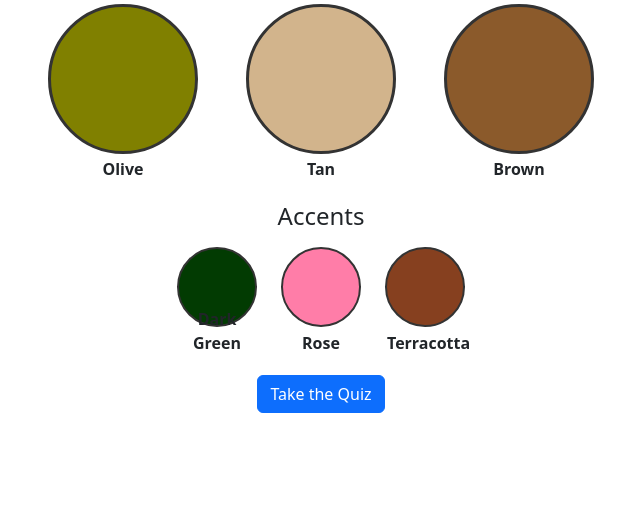
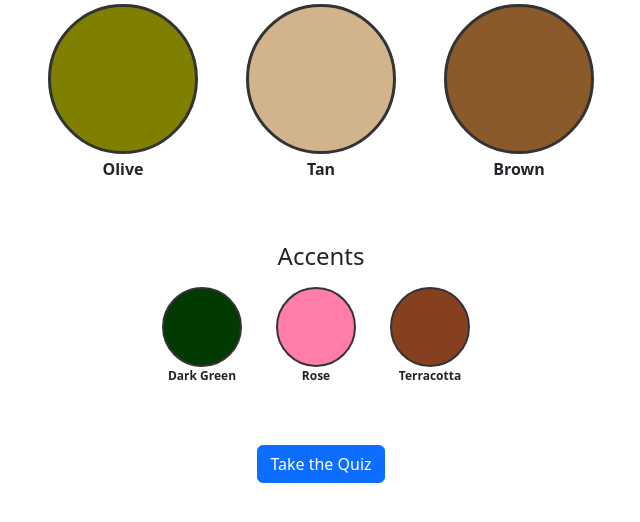
Before and after one commit to ilazhang/colorama, a Flask app: page /learn in a window 1280 px wide. Shown: the part 223-745 px from the top of the page, without its empty margins (319-959 px from the left). Run offline with Flask 3, Linux system fonts and the light colour scheme; some libraries are stand-ins or nearby versions.

Commit message:
fixed messages

```diff
--- a/static/main.css
+++ b/static/main.css
@@ -114,30 +114,45 @@
     width: 150px;
     height: 150px;
     border-radius: 50%;
-    display: flex;
-    align-items: center;
-    justify-content: center;
+    display: inline-block;
     position: relative;
     border: 3px solid #333;
+    margin-bottom: 40px;
+  }
+
+.color-circle-large:after {
+    content: attr(data-color-name);
+    position: absolute;
+    left: 50%;
+    transform: translateX(-50%);
+    bottom: -30px;
+    text-align: center;
+    font-weight: bold;
+    font-size: 16px;
+    width: 100%;
   }
 
   .color-circle-small {
     width: 80px;
     height: 80px;
     border-radius: 50%;
-    display: flex;
-    align-items: center;
-    justify-content: center;
+    display: inline-block;
     position: relative;
     border: 2px solid #333;
+    margin-bottom: 30px;
+    margin-right: 10px;
   }
 
-  .color-label {
+  .color-circle-small:after {
+    content: attr(data-color-name);
     position: absolute;
-    bottom: -30px;
+    left: 50%;
+    transform: translateX(-50%);
+    bottom: -20px;
     text-align: center;
+    font-weight: bold;
+    font-size: 12px;
     width: 100%;
-    font-weight: bold;
   }
 
   .olive {
--- a/templates/learn.html
+++ b/templates/learn.html
@@ -12,28 +12,16 @@
   <div class="container mb-5">
     <h4 class="text-center mb-3">Mains</h4>
     <div class="d-flex justify-content-center gap-5 mb-5">
-      <div class="color-circle-large olive">
-        <div class="color-label">Olive</div>
-      </div>
-      <div class="color-circle-large tan">
-        <div class="color-label">Tan</div>
-      </div>
-      <div class="color-circle-large brown">
-        <div class="color-label">Brown</div>
-      </div>
+      <div class="color-circle-large olive" data-color-name="Olive"></div>
+      <div class="color-circle-large tan" data-color-name="Tan"></div>
+      <div class="color-circle-large brown" data-color-name="Brown"></div>
     </div>
 
     <h4 class="text-center mb-3">Accents</h4>
     <div class="d-flex justify-content-center gap-4 mb-4">
-      <div class="color-circle-small dark-green">
-        <div class="color-label">Dark Green</div>
-      </div>
-      <div class="color-circle-small rose">
-        <div class="color-label">Rose</div>
-      </div>
-      <div class="color-circle-small terracotta">
-        <div class="color-label">Terracotta</div>
-      </div>
+      <div class="color-circle-small dark-green" data-color-name="Dark Green"></div>
+      <div class="color-circle-small rose" data-color-name="Rose"></div>
+      <div class="color-circle-small terracotta" data-color-name="Terracotta"></div>
     </div>
   </div>
 
```
Also changed, not shown: templates/quizanswer.html (+5 -13 lines), static/cream_shirt.webp (added), static/grey_sweats.jpg (added), static/light_green_sweats.jpg (added), static/light_pink_pants.jpg (added), static/maroon_scarf.jpg (added), static/shorts.jpg (added), 1 other file.
